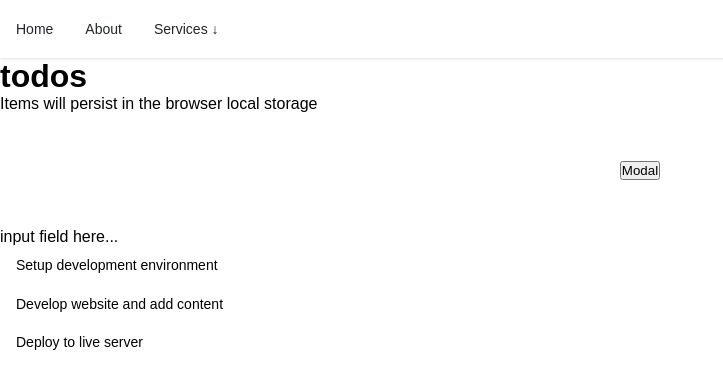
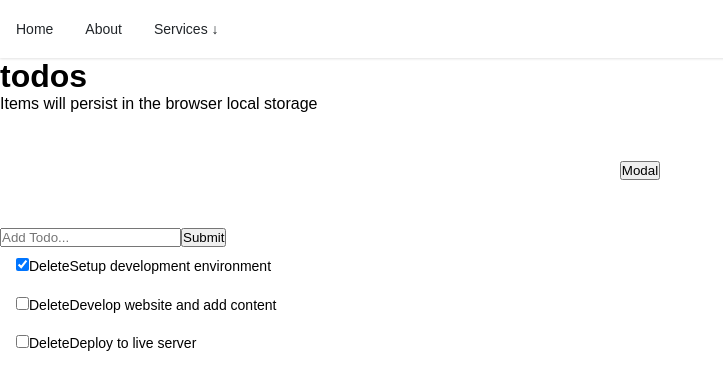
Before and after one commit to SFarida/react-tutotrial, a React (Create React App) app: page / in a window 1280 px wide. Shown: the top 390 px of the page, without its empty margins (0-723 px from the left). Built offline with nearby package versions, Linux system fonts and the light colour scheme.

Commit message:
Add implementation for InputTodo component

```diff
--- a/package.json
+++ b/package.json
@@ -6,11 +6,12 @@
     "@testing-library/jest-dom": "^5.16.5",
     "@testing-library/react": "^13.4.0",
     "@testing-library/user-event": "^13.5.0",
+    "prop-types": "^15.8.1",
     "react": "^18.2.0",
     "react-dom": "^18.2.0",
     "react-scripts": "5.0.1",
-    "web-vitals": "^2.1.4",
-    "prop-types": "^15.8.1"
+    "uuid": "^9.0.0",
+    "web-vitals": "^2.1.4"
   },
   "scripts": {
     "start": "react-scripts start",
--- a/src/components/Form.js
+++ b/src/components/Form.js
@@ -20,7 +20,6 @@
 
   const handleSubmit = (e) => {
     e.preventDefault();
-    console.log(state);
   };
 
   const carBrands = [{ name: 'Mercedes', id: 1 }, { name: 'BMW', id: 2 }, { name: 'Maserati', id: 3 }, { name: 'Infinity', id: 4 }, { name: 'Audi', id: 5 }];
--- a/src/components/InputTodo.js
+++ b/src/components/InputTodo.js
@@ -1,3 +1,36 @@
-const InputTodo = () => <div>input field here...</div>;
+import { useState } from 'react';
 
+const InputTodo = ({ addTodoItem }) => {
+  const [title, setTitle] = useState('');
+  const [message, setMessage] = useState('');
+
+  const handleChange = (e) => {
+    setTitle(e.target.value);
+  };
+
+  const handleSubmit = (e) => {
+    e.preventDefault();
+    if (title.trim()) {
+      addTodoItem(title);
+      setTitle('');
+      setMessage('');
+    } else {
+      setMessage('Please add item.');
+    }
+  };
+  return (
+    <>
+      <form onSubmit={handleSubmit}>
+        <input
+          type="text"
+          placeholder="Add Todo..."
+          value={title}
+          onChange={handleChange}
+        />
+        <button type="submit">Submit</button>
+      </form>
+      <span>{message}</span>
+    </>
+  );
+};
 export default InputTodo;
--- a/src/components/TodoItem.js
+++ b/src/components/TodoItem.js
@@ -1,5 +1,13 @@
-const TodoItem = ({ itemProp }) => (
-  <li>{itemProp.title}</li>
+const TodoItem = ({ itemProp, handleChange, delTodo }) => (
+  <li>
+    <input
+      type="checkbox"
+      checked={itemProp.completed}
+      onChange={() => handleChange(itemProp.id)}
+    />
+    <button type="button" onClick={() => delTodo(itemProp.id)}>Delete</button>
+    {itemProp.title}
+  </li>
 );
 
 export default TodoItem;
--- a/src/components/TodosList.js
+++ b/src/components/TodosList.js
@@ -1,12 +1,19 @@
 import TodoItem from './TodoItem';
 
 const TodosList = (props) => {
-  const { todosProps } = props;
+  const { todosProps, handleChange, delTodo } = props;
   return (
     <ul>
       {
-                todosProps.map((todo) => (<TodoItem key={todo.id} itemProp={todo} />))
-            }
+        todosProps.map((todo) => (
+          <TodoItem
+            key={todo.id}
+            itemProp={todo}
+            handleChange={handleChange}
+            delTodo={delTodo}
+          />
+        ))
+      }
     </ul>
   );
 };
--- a/src/components/TodosLogic.js
+++ b/src/components/TodosLogic.js
@@ -1,31 +1,63 @@
+import { useState } from 'react';
+import { v4 as uuidv4 } from 'uuid';
 import InputTodo from './InputTodo';
 import TodosList from './TodosList';
 
 const TodosLogic = () => {
-  const todos = [
+  const [todos, setTodos] = useState([
     {
-      id: 1,
+      id: uuidv4(),
       title: 'Setup development environment',
       completed: true,
     },
     {
-      id: 2,
+      id: uuidv4(),
       title: 'Develop website and add content',
       completed: false,
     },
     {
-      id: 3,
+      id: uuidv4(),
       title: 'Deploy to live server',
       completed: false,
     },
-  ];
+  ]);
+
+  const handleChange = (id) => {
+    setTodos((prevState) => prevState.map((todo) => {
+      if (todo.id === id) {
+        return {
+          ...todo,
+          completed: !todo.completed,
+        };
+      }
+      return todo;
+    }));
+  };
+
+  const delTodo = (id) => {
+    setTodos([
+      ...todos.filter((todo) => todo.id !== id),
+    ]);
+  };
+
+  const addTodoItem = (title) => {
+    const newTodo = {
+      id: uuidv4(),
+      title,
+      completed: false,
+    };
+    setTodos([...todos, newTodo]);
+  };
 
   return (
     <div>
-      <InputTodo />
-      <TodosList todosProps={todos} />
+      <InputTodo addTodoItem={addTodoItem} />
+      <TodosList
+        todosProps={todos}
+        handleChange={handleChange}
+        delTodo={delTodo}
+      />
     </div>
   );
 };
-
 export default TodosLogic;
--- a/src/components/UncontrolledForm.js
+++ b/src/components/UncontrolledForm.js
@@ -4,7 +4,7 @@
   const ref = useRef();
   const handleSubmit = (e) => {
     e.preventDefault();
-    alert(ref.current.value);
+    // alert(ref.current.value);
   };
   return (
     <>
```
Also changed, not shown: .eslintrc.json, 1 other file (tests, documents, lock files or other folders).
